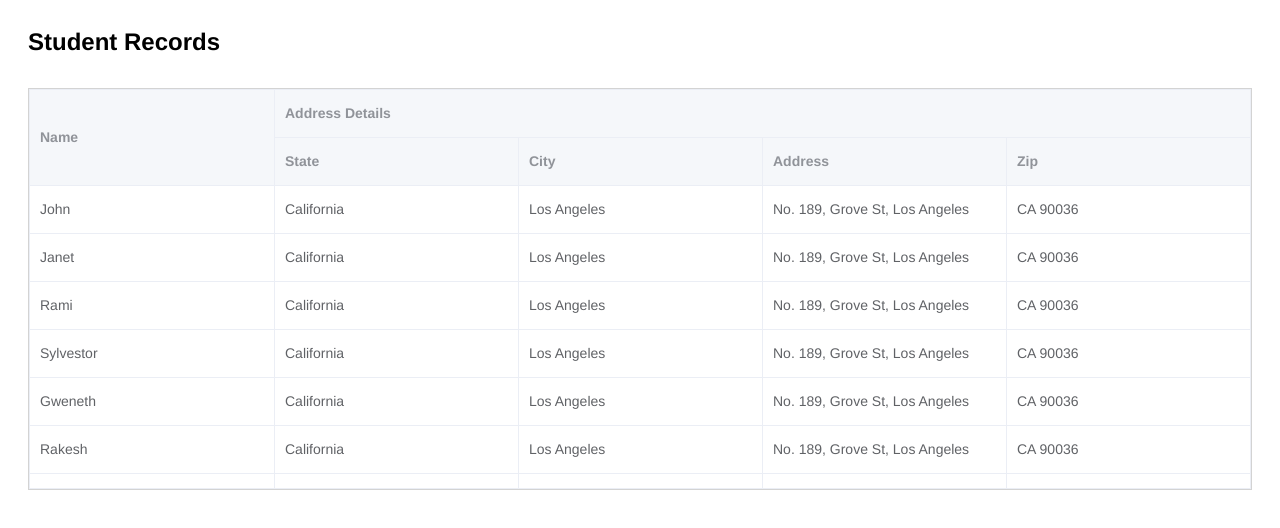
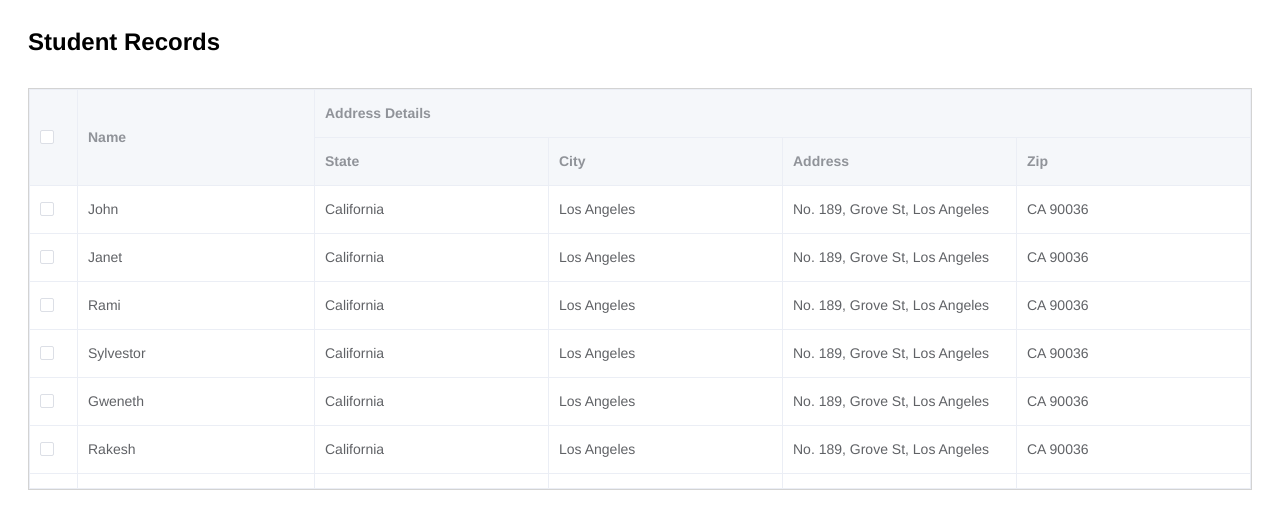
Before and after one commit to amansharma007/element-datatable-example, a Vue app: page / in a window 1280 px wide. Shown: the top 528 px of the page. Built offline with nearby package versions, Linux system fonts and the light colour scheme.

Commit message:
Add multiple selection

```diff
--- a/src/components/StudentRecords.vue
+++ b/src/components/StudentRecords.vue
@@ -2,7 +2,8 @@
   <div>
     <el-row style="border: 1px solid lightgray;">
       <el-col>
-        <el-table :data="studentsData" height="400">
+        <el-table :data="studentsData" @selection-change="handleSelectionChange" height="400">
+          <el-table-column type="selection"></el-table-column>
           <el-table-column prop="name" label="Name"></el-table-column>
           <el-table-column label="Address Details">
             <el-table-column prop="state" label="State"></el-table-column>
@@ -23,8 +24,14 @@ export default {
   name: "StudentRecords",
   data() {
     return {
-      studentsData: STUDENTS_DATA
+      studentsData: STUDENTS_DATA,
+      selectedStudents: []
     };
+  },
+  methods: {
+    handleSelectionChange(val) {
+      this.selectedStudents = val
+    }
   }
 };
 </script>
```
